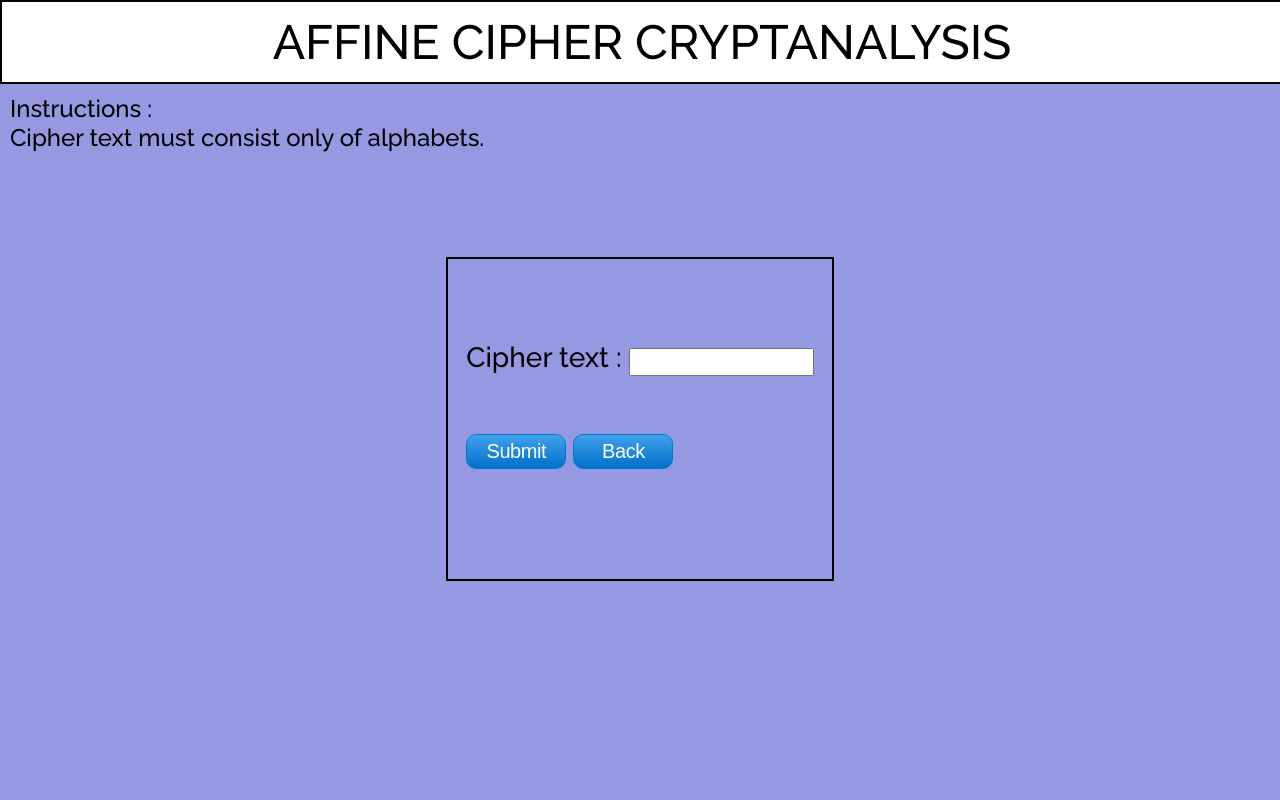
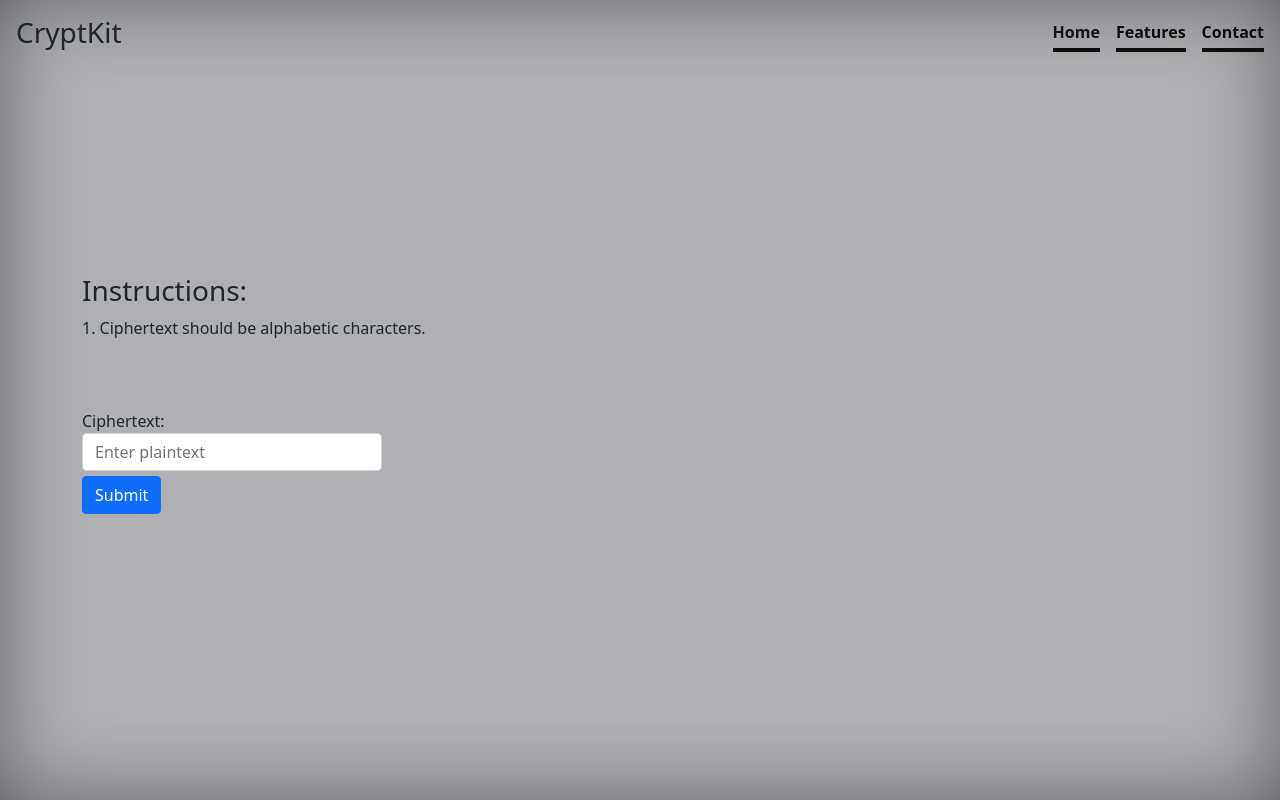
Before and after one commit to pistachio49/crypto-toolkit, a Flask app: page /affinecrypt in a window 1280 px wide. Run offline with Flask 3, Linux system fonts and the light colour scheme; some libraries are stand-ins or nearby versions.

Commit message:
affine cipher styling done

```diff
--- a/static/cover.css
+++ b/static/cover.css
@@ -18,8 +18,9 @@
 
 body {
   /* text-shadow: 0 .05rem .1rem rgb(254, 251, 251); */
-  box-shadow: inset 0 0 5rem rgb(161, 181, 235);
-  background-color: #d3d9e5;
+  box-shadow: inset 0 0 5rem rgba(40, 40, 42, 0.581);
+  background-color: #9ea0a4d4;
+  /* color: white; */
 }
 
 .cover-container {
@@ -33,7 +34,7 @@ body {
 
 .nav-masthead .nav-link {
   color: rgb(13, 13, 13);
-  border-bottom: .25rem solid transparent;
+  border-bottom: .25rem solid;
 }
 
 .nav-masthead .nav-link:hover,
--- a/templates/affinecrypt.html
+++ b/templates/affinecrypt.html
@@ -1,51 +1,59 @@
-<html>
-    <head>
-        <link rel="stylesheet" href="{{url_for('static',filename='enc.css')}}">
-        <link rel="preconnect" href="https://fonts.googleapis.com">
-        <link rel="preconnect" href="https://fonts.gstatic.com" crossorigin>
-        <link href="https://fonts.googleapis.com/css2?family=Raleway:wght@500&display=swap" rel="stylesheet">
-    </head>
-    <body>
-        <div class="headingmethod">
-            <div class="heading1">
-                Affine Cipher Cryptanalysis
+{% extends 'base.html' %}
+{% block logo %}
+    - Affine Cipher
+{% endblock %}
+
+{% block content %}
+
+<style>
+  .container{
+    text-align: justify;
+  }
+
+  .form-group, .btn{
+    margin-top: 0.3em;
+  }
+
+  .hiding{
+    display:none;
+  }
+</style>
+
+<div class="container">
+  <div class="row">
+    <div class="col">
+      <h3>Instructions:</h3>
+      <p>1. Ciphertext should be alphabetic characters.</p>
     </div>
   </div>
-            <div class="instr">
-            <div>
-            Instructions :
+  <br><br>
+
+  <div class="row">
+    <div class="col">
+      <form method="POST" action="/encrypt" id="form1">
+        <div class="form-group">
+          <label for="text">Ciphertext:</label>
+          <input type="text" name="value" id="Ciphertext" style="width: 300px;" class="form-control" placeholder="Enter plaintext" required>
         </div>
-            <div>Cipher text must consist only of alphabets.</div>
-            </div>
-            </div>
-            <div class="formcontainer">
-                <div class="formouter">
-        <form method="POST" action="/crypt">
-            <label>Cipher text : </label><input id="Ciphertext" type="text" name="value" required/>
-            <br><br>
         <select name="ciphermethod" class="hiding">
           <option>Affine cipher</option>
       </select>
-            <button>Submit</button>
-            <button id="bk">Back</button>
+        <button type="submit" class="btn btn-primary">Submit</button>
       </form>
     </div>
-        <br><br>
-        <div>
+  </div><br><br>
+
   {%if value %}
-            <span>The most common text is : {{value}} </span>
-            <br><br>
-            <span>The Key Pair is : {{key}} </span>
+  <div class="row">
+    <div class="col">
+      <h4>Encrypted text:</h4>
+      <pre><p id="output">{{value}}</p></pre>
+    </div>
+  </div>
   {% elif err %}
-            <span>{{err}}</span>
+    {{err}}
     {% endif %}
 </div>
-    </div>
-        <script>
-            let u1=document.getElementById('bk')
-            u1.addEventListener('click',()=>{
-                window.location.href="http://127.0.0.1:5000/cryptanalysis"
-            })
-        </script>
-    </body>
-</html>
+
+
+{% endblock %}
```
Lines whose indentation alone changed are shown as unchanged.
